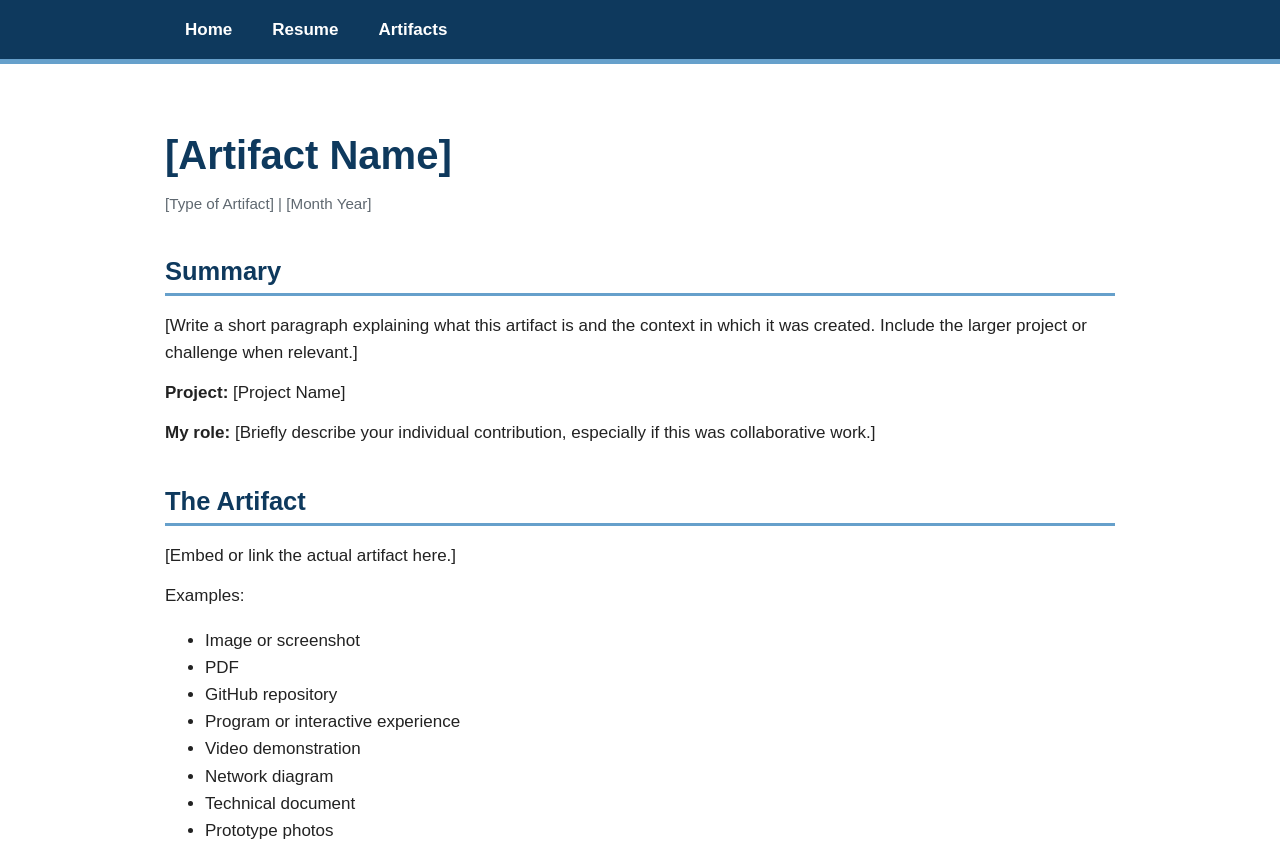
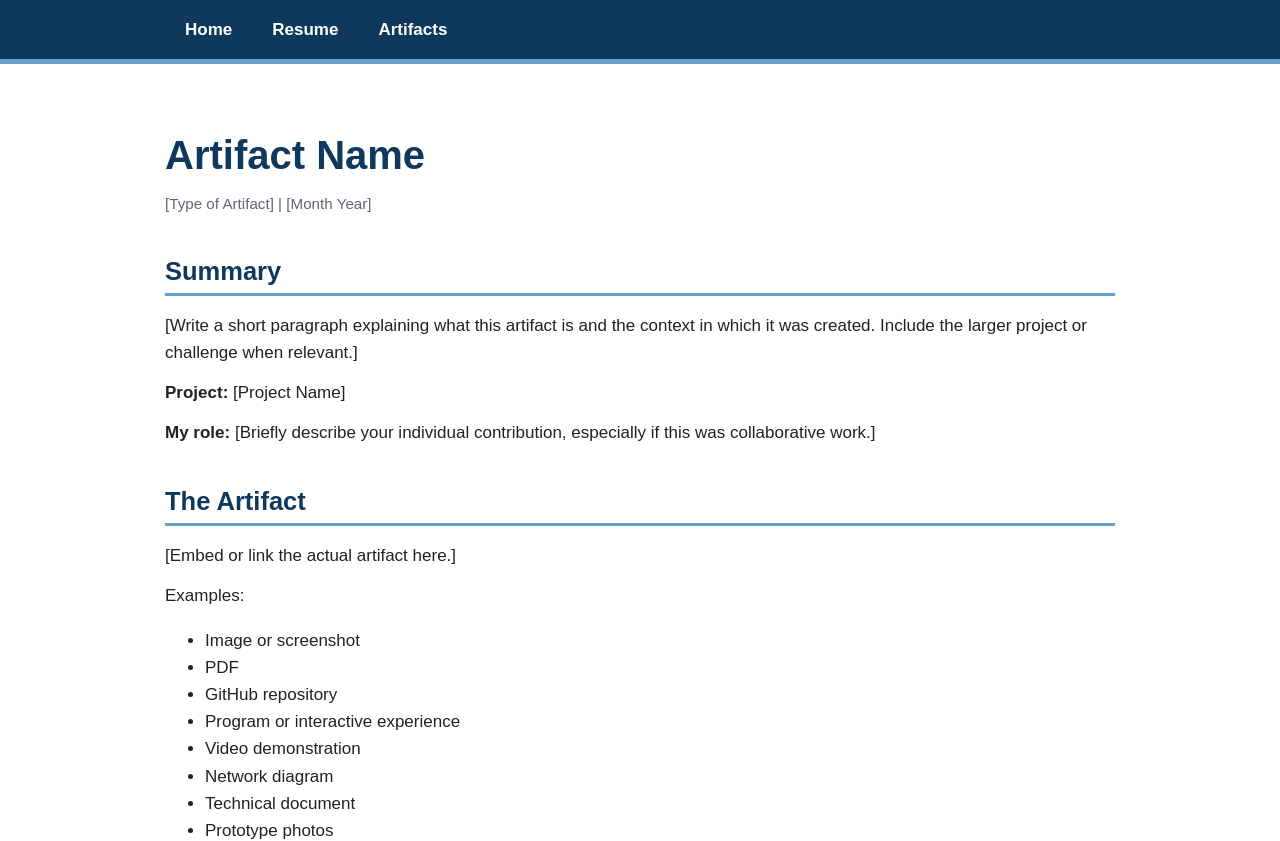
Before and after one commit to APEX-BVSD/apex-portfolio, a Jekyll site: the page built from artifacts/artifact-name/index.md, in a window 1280 px wide. Shown: the top 841 px of the page. Built offline with Jekyll 4.4.1, drawn with Linux system fonts in a browser that asks for light colours; grey boxes are pictures that could not be loaded.

Commit message:
Remove brackets from artficact page title.

```diff
--- a/artifacts/artifact-name/index.md
+++ b/artifacts/artifact-name/index.md
@@ -3,7 +3,7 @@ layout: default
 title: Artifact Name
 ---
 
-# [Artifact Name]
+# Artifact Name
 
 <p class="artifact-meta">[Type of Artifact] | [Month Year]</p>
 
```
